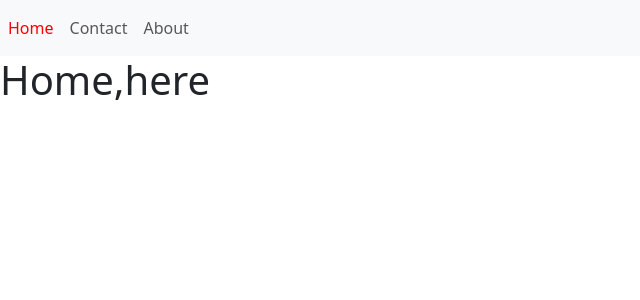
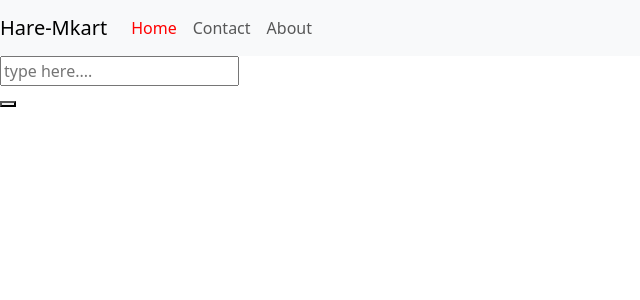
Before and after one commit to shashitst/reactjs, a React (Create React App) app: page / in a window 1280 px wide. Shown: the top 300 px of the page, without its empty margins (0-640 px from the left). Built offline with nearby package versions, Linux system fonts and the light colour scheme.

Commit message:
buttons and state

```diff
--- a/src/App.css
+++ b/src/App.css
@@ -22,6 +22,7 @@
   justify-content: center;
   font-size: calc(10px + 2vmin);
   color: white;
+
 }
 
 .App-link {
--- a/src/App.js
+++ b/src/App.js
@@ -20,6 +20,7 @@ function App() {
         </a>
       </header>
     </div>
+
   );
 }
 
--- a/src/AppRoutes.js
+++ b/src/AppRoutes.js
@@ -3,6 +3,7 @@ import {Home} from "./pages/Home";
 import Contact from "./pages/Contact";
 import About from "./pages/about";
 import NoPage from "./pages/noPages";
+
 
 import {  Routes, Route } from "react-router-dom";
 //relative path
--- a/src/components/NavBar.js
+++ b/src/components/NavBar.js
@@ -1,4 +1,5 @@
 import { Link } from "react-router-dom";
+
 
 
 export const Nav = ()=> {
@@ -6,7 +7,7 @@ export const Nav = ()=> {
 
 <nav class="navbar navbar-expand-lg navbar-light bg-light">
 
-
+<a class="navbar-brand" href="/">Hare-Mkart</a>
 
   <div class="collapse navbar-collapse" id="navbarSupportedContent">
     <ul class="navbar-nav mr-auto">
@@ -24,5 +25,6 @@ export const Nav = ()=> {
 
   </div>
 </nav>
+
   )
   }
--- /dev/null
+++ b/src/components/Stateh.js
@@ -0,0 +1,12 @@
+import React, { useState } from 'react'
+
+const Stateh =()=> {
+
+    return (
+    <div>
+      <input type="text"  placeholder='type here....' ></input>
+    </div>
+  );
+};
+
+export default Stateh;
--- a/src/pages/Home.js
+++ b/src/pages/Home.js
@@ -1,3 +1,7 @@
 export const Home = () => {
-    return <h1>Home,here</h1>;
+
+    return (
+      <button onClick={Home}></button>
+
+    )
   };
--- a/src/pages/layout.js
+++ b/src/pages/layout.js
@@ -2,10 +2,14 @@ import { Outlet, Link } from "react-router-dom";
 
 import {Nav} from '../components/NavBar';
 
+import Stateh from "../components/Stateh";
+
+
 const Layout = () => {
   return (
     <>
-     <Nav />
+     <Nav title = "Hare-Mkart"/>
+      <Stateh />
 
       <Outlet />
     </>
```
